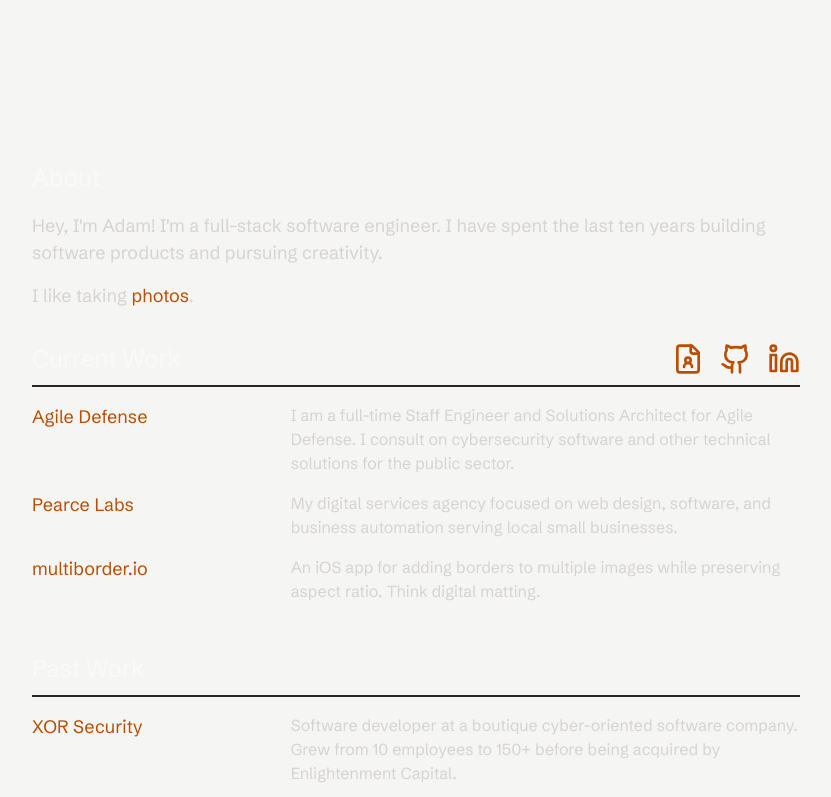
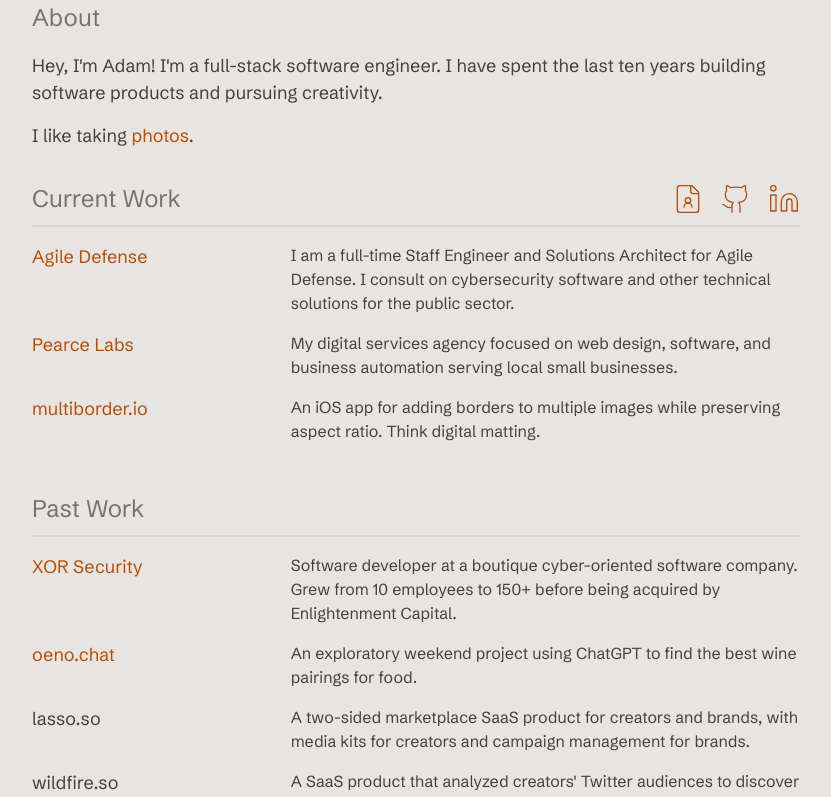
Before and after one commit to adamhp/adamhp.io, a Next.js app: page / in a window 1280 px wide. Shown: the top 797 px of the page, without its empty margins (224-1055 px from the left). Built offline with nearby package versions, Linux system fonts and the light colour scheme.

Commit message:
Adjust light and dark styles

```diff
--- a/src/app/globals.css
+++ b/src/app/globals.css
@@ -1,9 +1,4 @@
 @import "tailwindcss";
-
-:root {
-  --background: oklch(97% 0.001 106.424);
-  --foreground: oklch(21.6% 0.006 56.043);
-}
 
 @theme inline {
   --color-background: var(--background);
@@ -12,11 +7,10 @@
   --font-mono: var(--font-ibm-plex-mono);
 }
 
-@media (prefers-color-scheme: dark) {
-  :root {
-  --foreground: oklch(97% 0.001 106.424);
-  --background: oklch(21.6% 0.006 56.043);
-  }
+/* light */
+:root {
+  --foreground: var(--color-stone-700);
+  --background: var(--color-stone-200);
 }
 
 body {
@@ -24,33 +18,80 @@
   color: var(--foreground);
 }
 
+p {
+  color: var(--color-stone-800);
+  margin-top: --spacing(4);
+  font-size: var(--text-lg);
+  background: var(--background);
+  color: var(--foreground);
+}
+
 h1 {
-  color: var(--color-stone-50);
+  color: var(--color-stone-500);
   font-size: var(--text-2xl);
   margin-bottom: --spacing(2);
   margin-top: --spacing(8);
 }
 
 h2 {
-  color: var(--color-stone-100);
+  color: var(--color-stone-500);
   font-size: var(--text-xl);
   margin-bottom: --spacing(2);
   margin-top: --spacing(6);
-}
-
-.highlight {
-  @apply decoration-amber-800 decoration-4 underline underline-offset-4
 }
 
 a {
   @apply cursor-pointer transition-colors hover:text-amber-600 text-amber-700
 }
 
-p {
-  margin-top: --spacing(4);
-  color: var(--color-stone-300);
-  font-size: var(--text-lg);
+/* ~~~ */
+
+/* dark */
+@media (prefers-color-scheme: dark) {
+  :root {
+    --foreground: var(--color-stone-200);
+    --background: var(--color-stone-800);
+  }
+
+  body {
+    background: var(--background);
+    color: var(--foreground);
+  }
+
+  p {
+    color: var(--color-stone-300);
+    margin-top: --spacing(4);
+    font-size: var(--text-lg);
+    background: var(--background);
+    color: var(--foreground);
+  }
+
+  h1 {
+    color: var(--color-stone-500);
+    font-size: var(--text-xl);
+    margin-bottom: --spacing(2);
+    margin-top: --spacing(8);
+
+  }
+
+  h2 {
+    color: var(--color-stone-400);
+    font-size: var(--text-xl);
+    margin-bottom: --spacing(2);
+    margin-top: --spacing(6);
+  }
+
+  a {
+    @apply cursor-pointer transition-colors hover:text-amber-500 text-amber-600
+  }
 }
+/* ~~~ */
+
+.highlight {
+  @apply decoration-amber-800 decoration-4 underline underline-offset-4
+}
+
+
 
 dt {
   font-size: var(--text-lg)
--- a/src/app/page.tsx
+++ b/src/app/page.tsx
@@ -65,8 +65,8 @@
 
 export default function Home() {
   return (
-    <div className='font-sans mx-auto max-w-7xl px-4 sm:px-6 lg:px-8 h-screen text-stone-300'>
-      <div className='mx-auto max-w-3xl  h-fit flex flex-col mt-32'>
+    <div className='font-sans mx-auto max-w-7xl px-4 sm:px-6 lg:px-8 h-screen flex flex-col justify-center'>
+      <div className='m-auto max-w-3xl h-fit flex flex-col'>
         <div>
           <h1>About</h1>
           <p>
@@ -80,9 +80,9 @@
         </div>
 
         <div>
-          <div className='flex flex-row items-baseline justify-between border-b-2 border-stone-800'>
+          <div className='flex flex-row items-baseline justify-between border-b-2 border-stone-300 dark:border-stone-700'>
             <h1>Current Work</h1>
-            <div className='flex flex-row space-x-4'>
+            <div className='flex flex-row justify-end space-x-4'>
               <a href='http://pearce.cv'>
                 <svg
                   xmlns='http://www.w3.org/2000/svg'
@@ -91,9 +91,9 @@
                   viewBox='0 0 24 24'
                   fill='none'
                   stroke='currentColor'
-                  stroke-width='2'
-                  stroke-linecap='round'
-                  stroke-linejoin='round'
+                  strokeWidth='1'
+                  strokeLinecap='round'
+                  strokeLinejoin='round'
                   className='lucide lucide-file-user-icon lucide-file-user w-8 h-8 -mb-2'
                 >
                   <path d='M14 2v4a2 2 0 0 0 2 2h4' />
@@ -110,9 +110,9 @@
                   viewBox='0 0 24 24'
                   fill='none'
                   stroke='currentColor'
-                  stroke-width='2'
-                  stroke-linecap='round'
-                  stroke-linejoin='round'
+                  strokeWidth='1'
+                  strokeLinecap='round'
+                  strokeLinejoin='round'
                   className='lucide lucide-github-icon lucide-github w-8 h-8 -mb-2'
                 >
                   <path d='M15 22v-4a4.8 4.8 0 0 0-1-3.5c3 0 6-2 6-5.5.08-1.25-.27-2.48-1-3.5.28-1.15.28-2.35 0-3.5 0 0-1 0-3 1.5-2.64-.5-5.36-.5-8 0C6 2 5 2 5 2c-.3 1.15-.3 2.35 0 3.5A5.403 5.403 0 0 0 4 9c0 3.5 3 5.5 6 5.5-.39.49-.68 1.05-.85 1.65-.17.6-.22 1.23-.15 1.85v4' />
@@ -127,9 +127,9 @@
                   viewBox='0 0 24 24'
                   fill='none'
                   stroke='currentColor'
-                  stroke-width='2'
-                  stroke-linecap='round'
-                  stroke-linejoin='round'
+                  strokeWidth='1'
+                  strokeLinecap='round'
+                  strokeLinejoin='round'
                   className='lucide lucide-linkedin-icon lucide-linkedin w-8 h-8 -mb-2'
                 >
                   <path d='M16 8a6 6 0 0 1 6 6v7h-4v-7a2 2 0 0 0-2-2 2 2 0 0 0-2 2v7h-4v-7a6 6 0 0 1 6-6z' />
@@ -139,12 +139,13 @@
               </a>
             </div>
           </div>
+
           {currentWork.map((work) => (
             <WorkItem key={work.title} {...work} />
           ))}
         </div>
         <div>
-          <div className='flex flex-row items-baseline justify-between border-b-2 border-stone-800'>
+          <div className='flex flex-row items-baseline justify-between border-b-2 border-stone-300 dark:border-stone-700'>
             <h1>Past Work</h1>
           </div>
           {pastWork.map((work) => (
```
